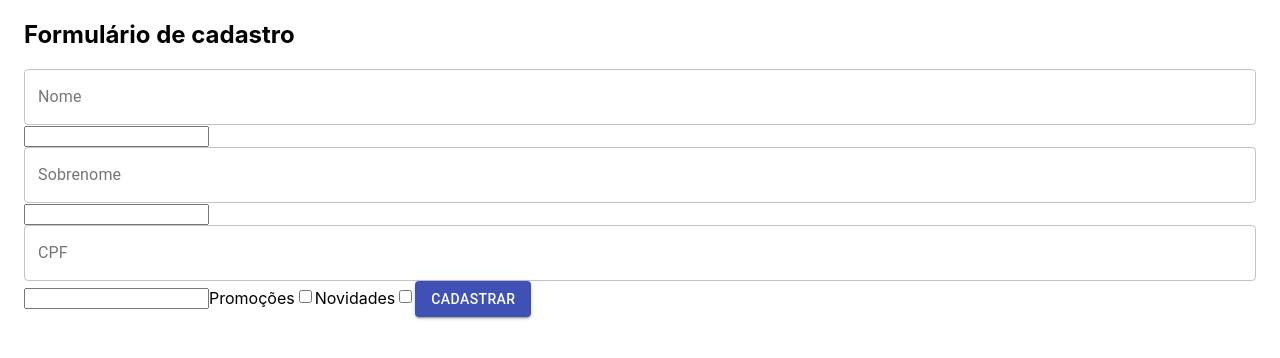
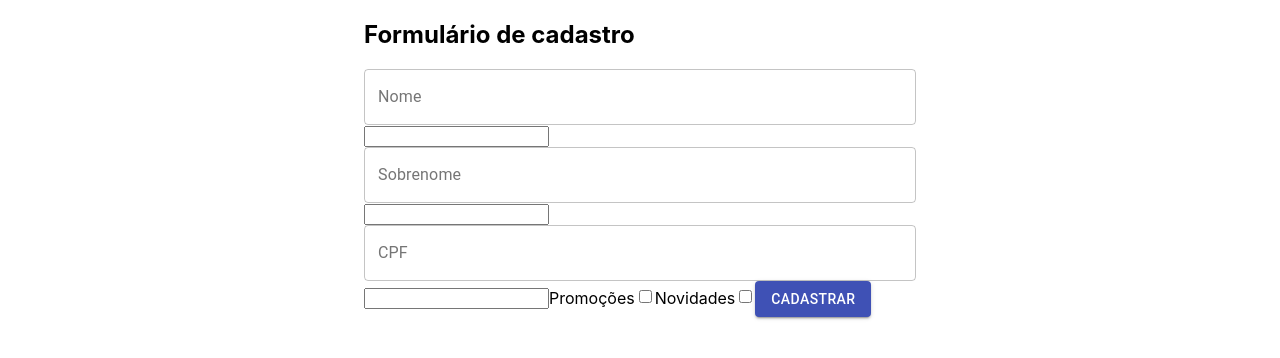
Before and after one commit to danielemaraschin/React-Function-Components-a-modern-approach, a React (Create React App) app in the folder my-app/: page / in a window 1280 px wide. Shown: the top 358 px of the page. Built offline with nearby package versions, Linux system fonts and the light colour scheme.

Commit message:
Working with maxWidth

```diff
--- a/my-app/src/App.js
+++ b/my-app/src/App.js
@@ -7,7 +7,7 @@ class App extends Component {
 
   render() {
     return (
-      <Container component="article" >
+      <Container component="article" maxWidth="sm">
         <h1>Formulário de cadastro</h1>
         <FormularioCadastro />
       </Container>
```
